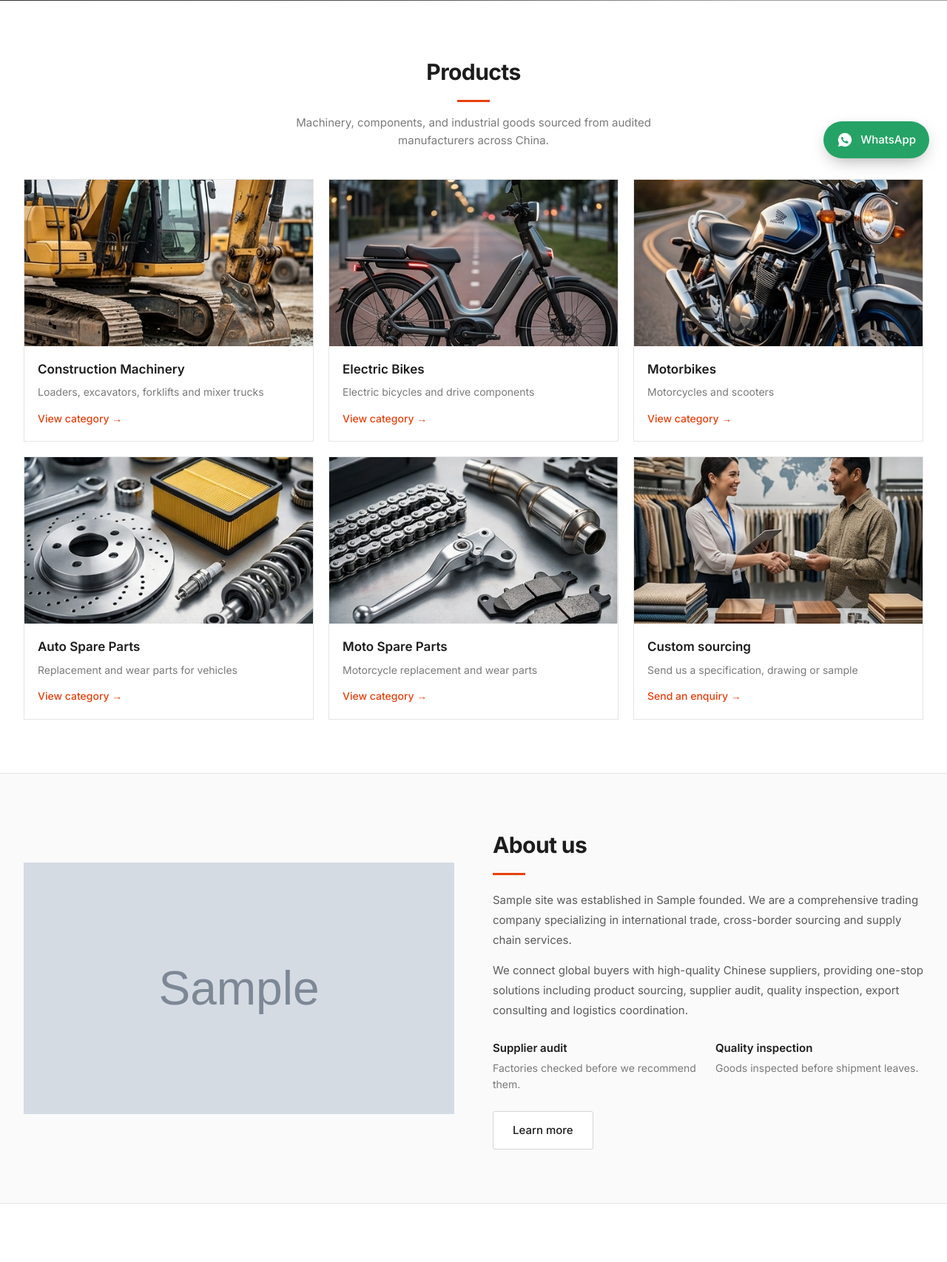
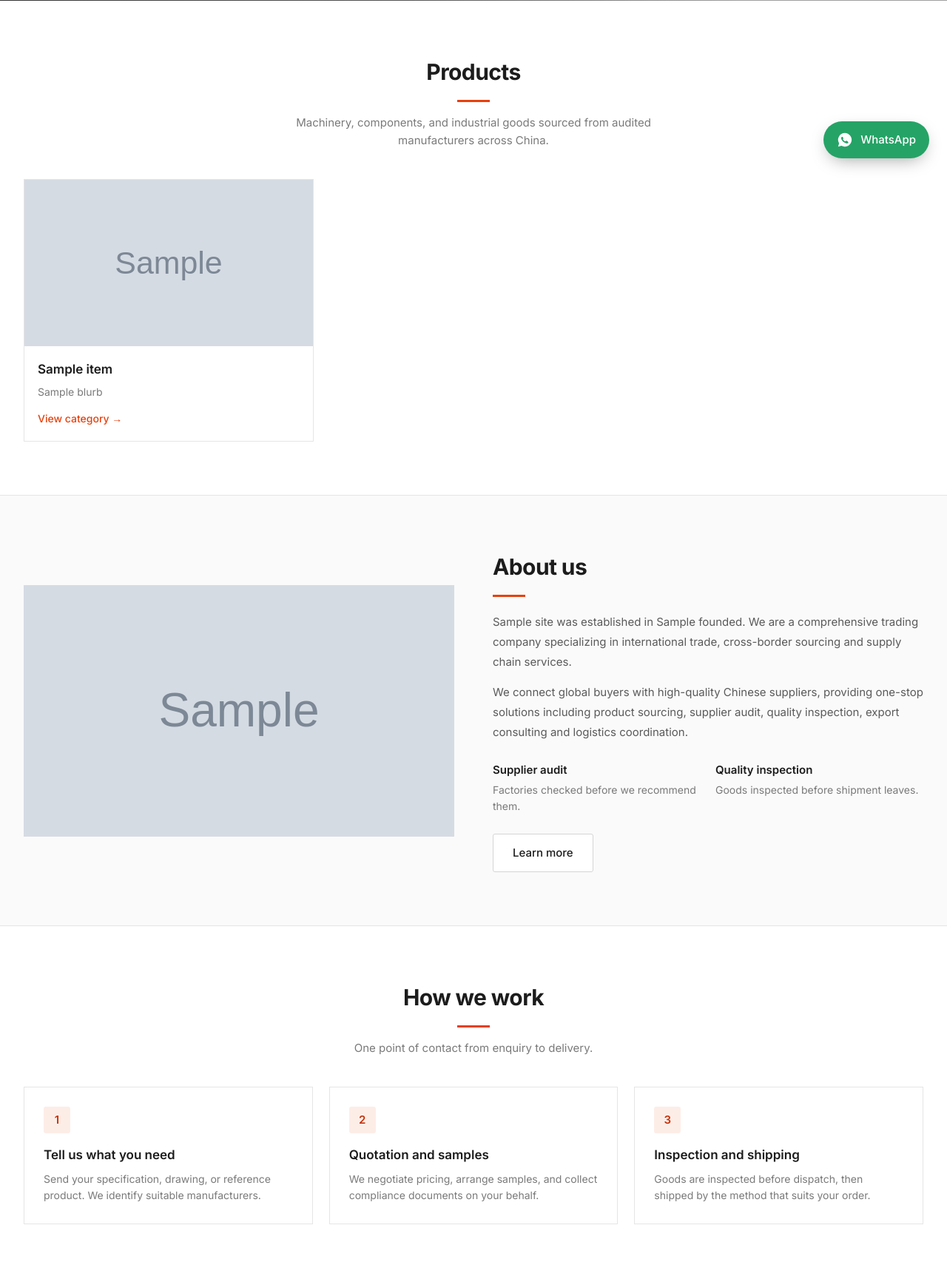
Before and after one commit to yaalasan/online-trade-platform, a Python web app: template templates/home.html in a window 1280 px wide. Shown: the part 562-2268 px from the top of the page at 74% size. Run offline with Jinja, Linux system fonts and the light colour scheme; the template is opened without the code that fills it: most values are stand-ins (such as "Sample title", 1, 10 or a date in 2020); grey boxes marked "Sample" are stand-in pictures; grey boxes are pictures that could not be loaded.

Commit message:
Insert dynamic category loop into homepage

```diff
--- a/templates/home.html
+++ b/templates/home.html
@@ -38,82 +38,25 @@
       <p>Machinery, components, and industrial goods sourced from audited
          manufacturers across China.</p>
     </div>
-
     <div class="grid3">
-      <!-- 1 Construction Machinery -->
-      <a class="card" href="/construction-machinery">
+      {% for item in categories %}
+      <a class="card" href="{{ item.url }}">
         <div class="ph">
-          <img src="{{ url_for('static', filename='categories/construction_machinery.png') }}" alt="Construction_Machinery" loading="lazy">
+          {% if item.image %}
+            <img src="{{ item.image }}" alt="{{ item.name }}" loading="lazy">
+          {% endif %}
         </div>
         <div class="body">
-          <h3>Construction Machinery</h3>
-          <p>Loaders, excavators, forklifts and mixer trucks</p>
+          <h3>{{ item.name }}</h3>
+          <p>{{ item.blurb }}</p>
           <span class="more">View category &rarr;</span>
         </div>
       </a>
-
-      <!-- 2 Electric Bikes -->
-      <a class="card" href="/electric-bikes">
-        <div class="ph">
-          <img src="{{ url_for('static', filename='categories/electric_bike.png') }}" alt="Electric_Bikes" loading="lazy">
-        </div>
-        <div class="body">
-          <h3>Electric Bikes</h3>
-          <p>Electric bicycles and drive components</p>
-          <span class="more">View category &rarr;</span>
-        </div>
-      </a>
-
-      <!-- 3 Motorbikes -->
-      <a class="card" href="/motorbikes">
-        <div class="ph">
-          <img src="{{ url_for('static', filename='categories/motorbike.png') }}" alt="Motorbikes" loading="lazy">
-        </div>
-        <div class="body">
-          <h3>Motorbikes</h3>
-          <p>Motorcycles and scooters</p>
-          <span class="more">View category &rarr;</span>
-        </div>
-      </a>
-
-      <!-- 4 Auto Spare Parts -->
-      <a class="card" href="/auto-spare-parts">
-        <div class="ph">
-          <img src="{{ url_for('static', filename='categories/auto_parts.png') }}" alt="Auto_Spare_Parts" loading="lazy">
-        </div>
-        <div class="body">
-          <h3>Auto Spare Parts</h3>
-          <p>Replacement and wear parts for vehicles</p>
-          <span class="more">View category &rarr;</span>
-        </div>
-      </a>
-
-      <!-- 5 Moto Spare Parts -->
-      <a class="card" href="/moto-spare-parts">
-        <div class="ph">
-          <img src="{{ url_for('static', filename='categories/moto_spare_parts.png') }}" alt="Moto_Spare_Parts" loading="lazy">
-        </div>
-        <div class="body">
-          <h3>Moto Spare Parts</h3>
-          <p>Motorcycle replacement and wear parts</p>
-          <span class="more">View category &rarr;</span>
-        </div>
-      </a>
-
-      <!-- 6 Custom sourcing -->
-      <a class="card" href="/custom-sourcing">
-        <div class="ph">
-          <img src="{{ url_for('static', filename='categories/custom_sourcing.png') }}" alt="Custom_Sourcing" loading="lazy">
-        </div>
-        <div class="body">
-          <h3>Custom sourcing</h3>
-          <p>Send us a specification, drawing or sample</p>
-          <span class="more">Send an enquiry &rarr;</span>
-        </div>
-      </a>
+      {% endfor %}
     </div>
   </div>
 </section>
+
 
 <section class="alt">
   <div class="wrap split">
```
